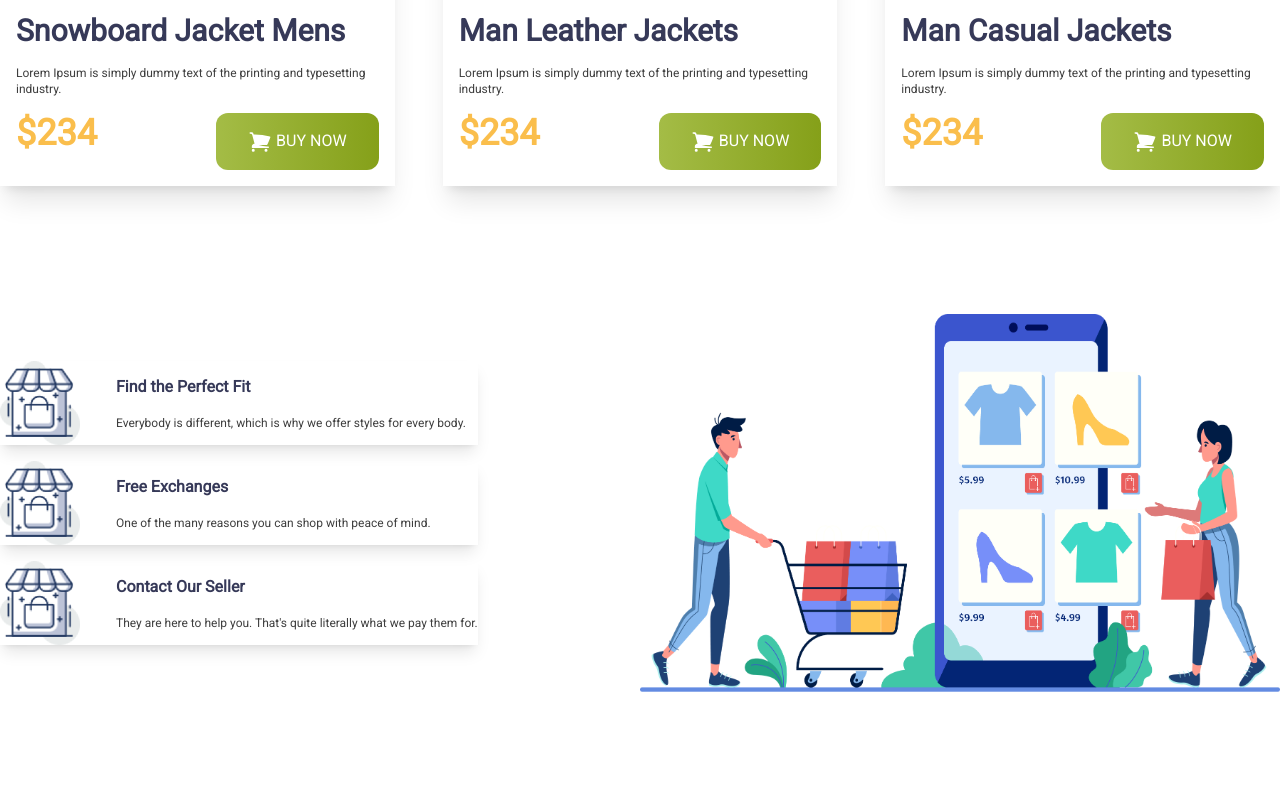
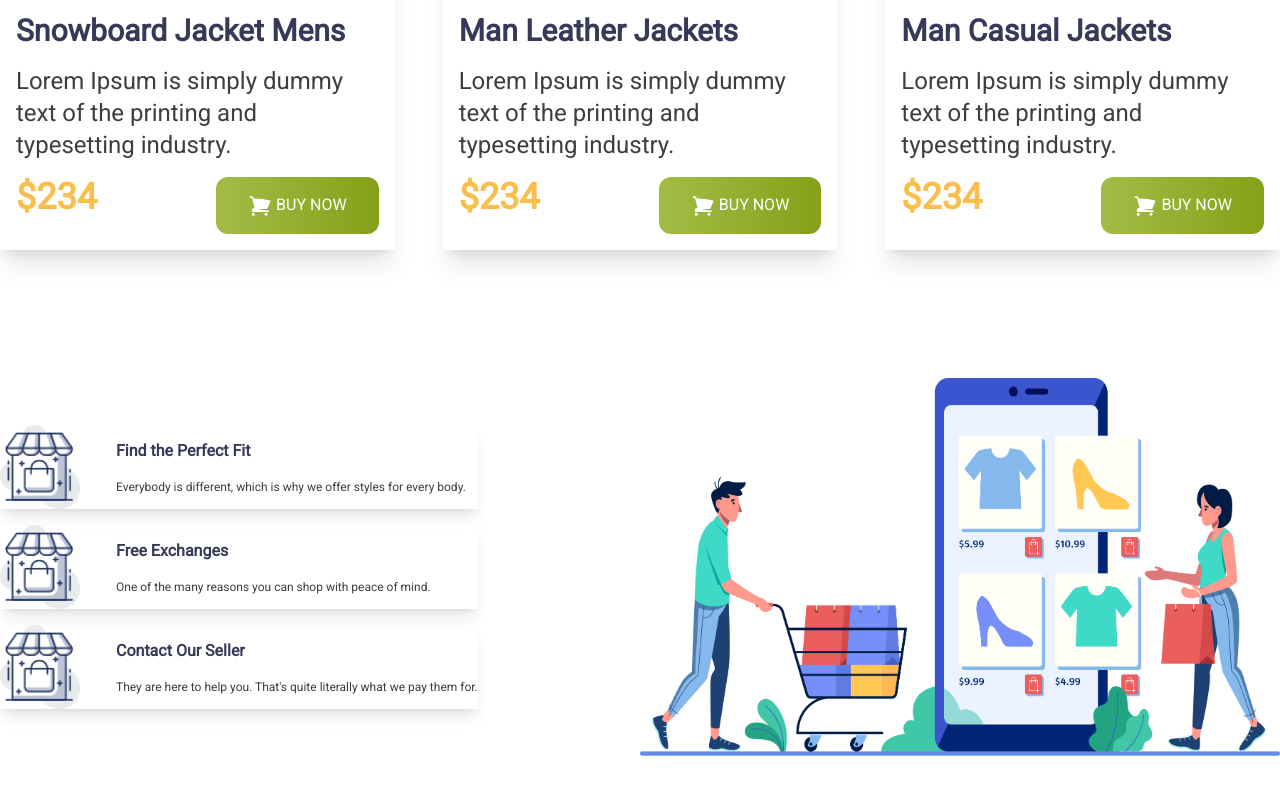
Before and after one commit to JiJetu/penguin-fashion, a plain HTML site: page index.html in a window 1280 px wide. Shown: the part 2020-2815 px from the top of the page. Drawn offline with nearby package versions, Linux system fonts and the light colour scheme.

Commit message:
full done with responsive

```diff
--- a/index.html
+++ b/index.html
@@ -67,6 +67,7 @@
     </header>
     <!-- main section -->
     <main class="max-w-7xl mx-auto">
+        <!-- woman jacket section -->
         <section class="py-12">
             <h3 class="text-5xl font-bebas">W0Man Jacket</h3>
             <!-- jacket container -->
@@ -150,7 +151,7 @@
                         <img src="./images/jacket-4.png" alt="img">
                     </div>
                     <h4 class="text-3xl font-bold text-[#363958]">Snowboard Jacket Mens</h4>
-                    <p class="text-xs font-normal text-[#3E3E3E]">Lorem Ipsum is simply dummy text of the
+                    <p class="text-2xl font-normal text-[#3E3E3E]">Lorem Ipsum is simply dummy text of the
                         printing and typesetting industry.</p>
                     <!-- button -->
                     <div class="flex justify-between">
@@ -171,7 +172,7 @@
                         <img src="./images/jacket-5.png" alt="img">
                     </div>
                     <h4 class="text-3xl font-bold text-[#363958]">Man Leather Jackets</h4>
-                    <p class="text-xs font-normal text-[#3E3E3E]">Lorem Ipsum is simply dummy text of the
+                    <p class="text-2xl font-normal text-[#3E3E3E]">Lorem Ipsum is simply dummy text of the
                         printing and typesetting industry.</p>
                     <!-- button -->
                     <div class="flex justify-between">
@@ -192,7 +193,7 @@
                         <img src="./images/jacket-6.png" alt="img">
                     </div>
                     <h4 class="text-3xl font-bold text-[#363958]">Man Casual Jackets</h4>
-                    <p class="text-xs font-normal text-[#3E3E3E]">Lorem Ipsum is simply dummy text of the
+                    <p class="text-2xl font-normal text-[#3E3E3E]">Lorem Ipsum is simply dummy text of the
                         printing and typesetting industry.</p>
                     <!-- button -->
                     <div class="flex justify-between">
```
